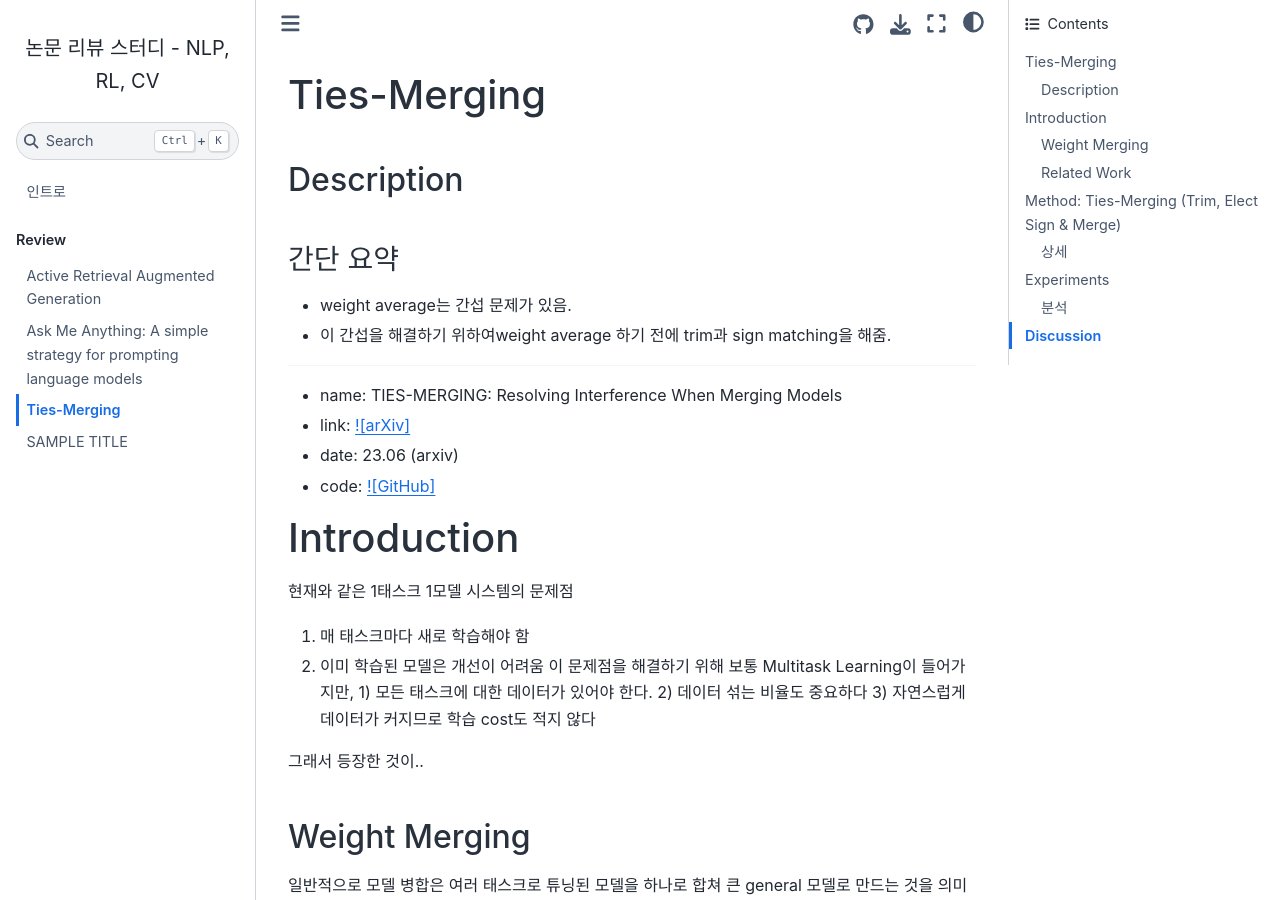
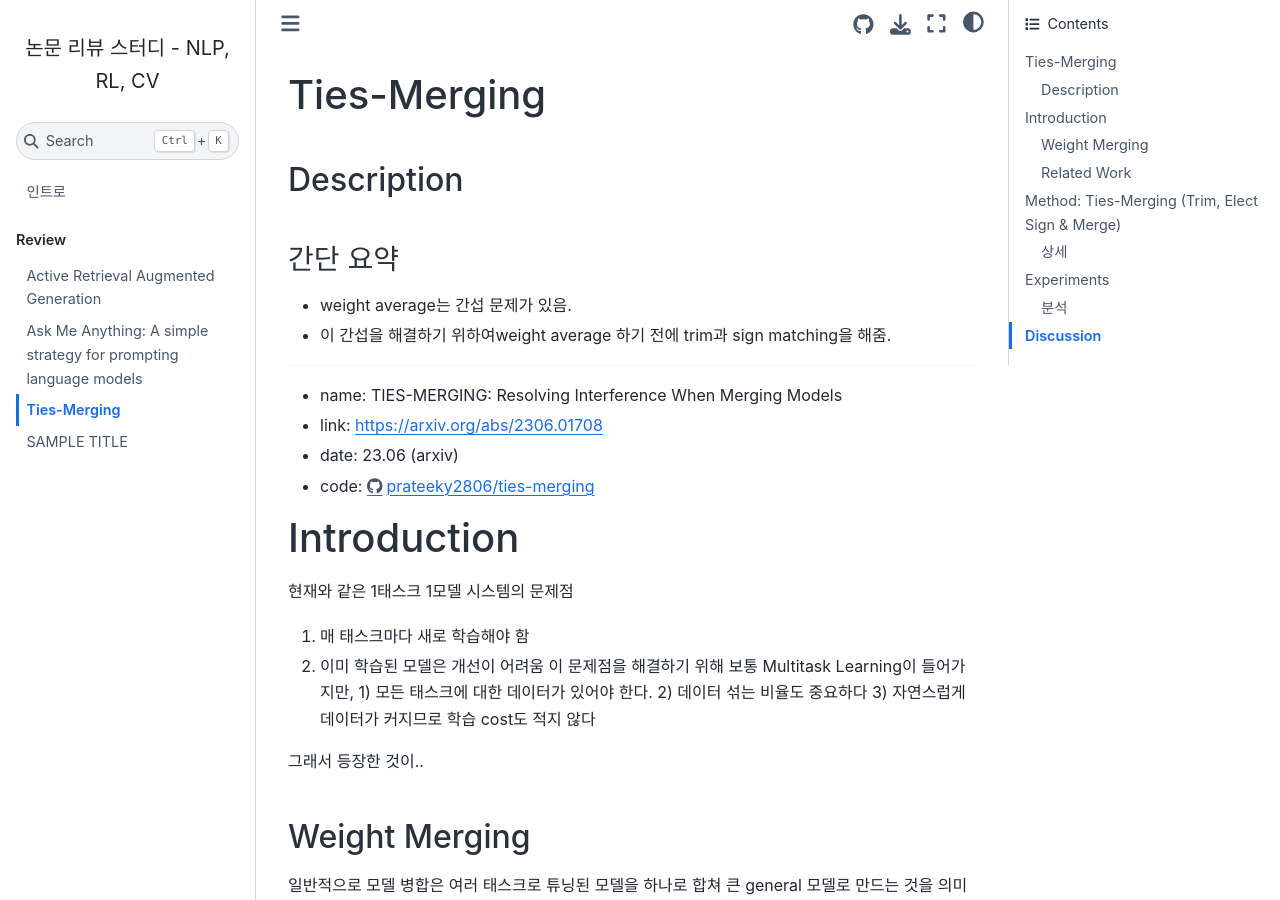
Before and after one commit to lynnminn/Paper-review-study, a Jupyter Book: the page built from _posts/paper-review/Ties-Merging.md, in a window 1280 px wide and 900 px high. Built offline with Jupyter Book 1.0.4 settings and Sphinx 7.4.7 and the Sphinx Book theme 1.1.4, drawn with Linux system fonts in a browser that asks for light colours.

Commit message:
231228_Ties-Merging

```diff
--- a/_posts/paper-review/Ties-Merging.md
+++ b/_posts/paper-review/Ties-Merging.md
@@ -6,9 +6,9 @@
 * 이 간섭을 해결하기 위하여weight average 하기 전에 trim과 sign matching을 해줌.
 ---
 * name: TIES-MERGING: Resolving Interference When Merging Models
-* link: [![arXiv]](https://arxiv.org/abs/2306.01708)
+* link: [https://arxiv.org/abs/2306.01708](https://arxiv.org/abs/2306.01708)
 * date: 23.06 (arxiv)
-* code: [![GitHub]](https://github.com/prateeky2806/ties-merging)
+* code: [https://github.com/prateeky2806/ties-merging](https://github.com/prateeky2806/ties-merging)
 
 # Introduction
 
```
